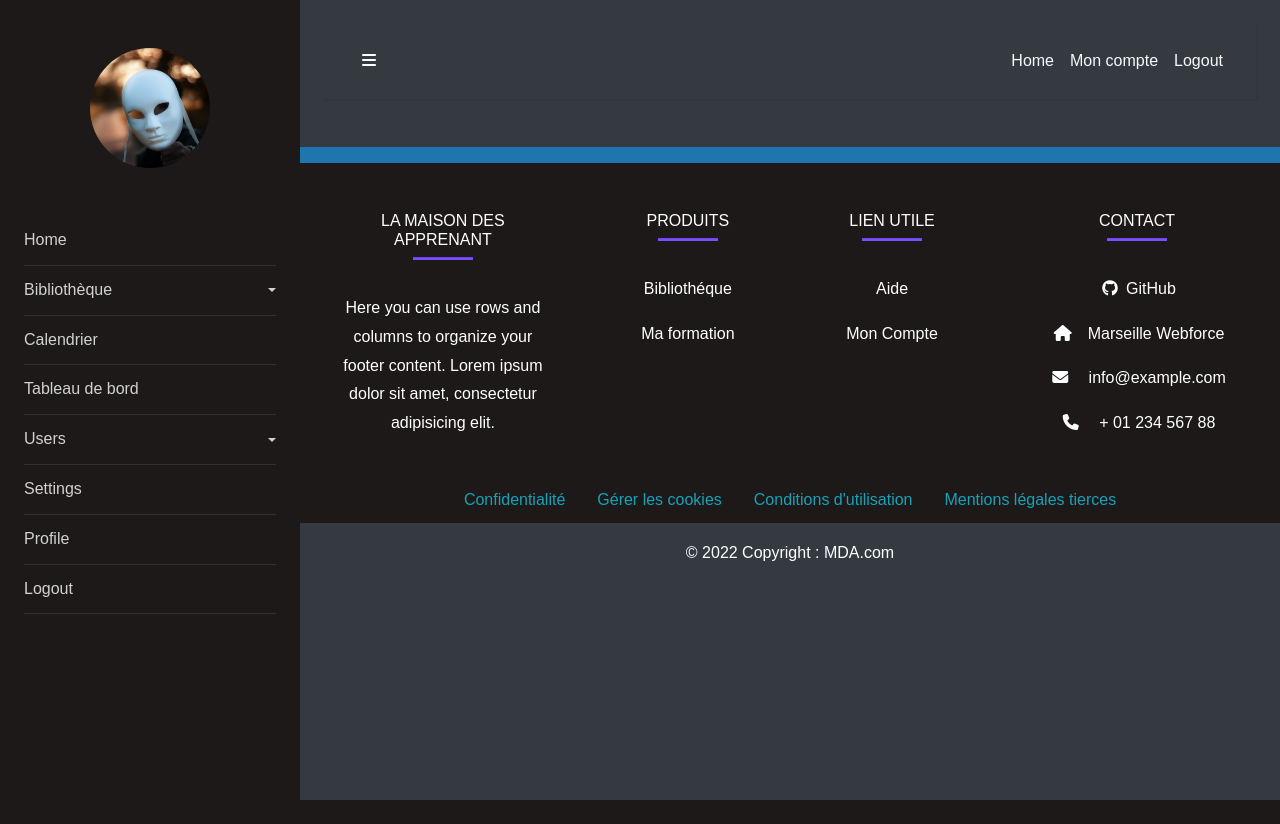
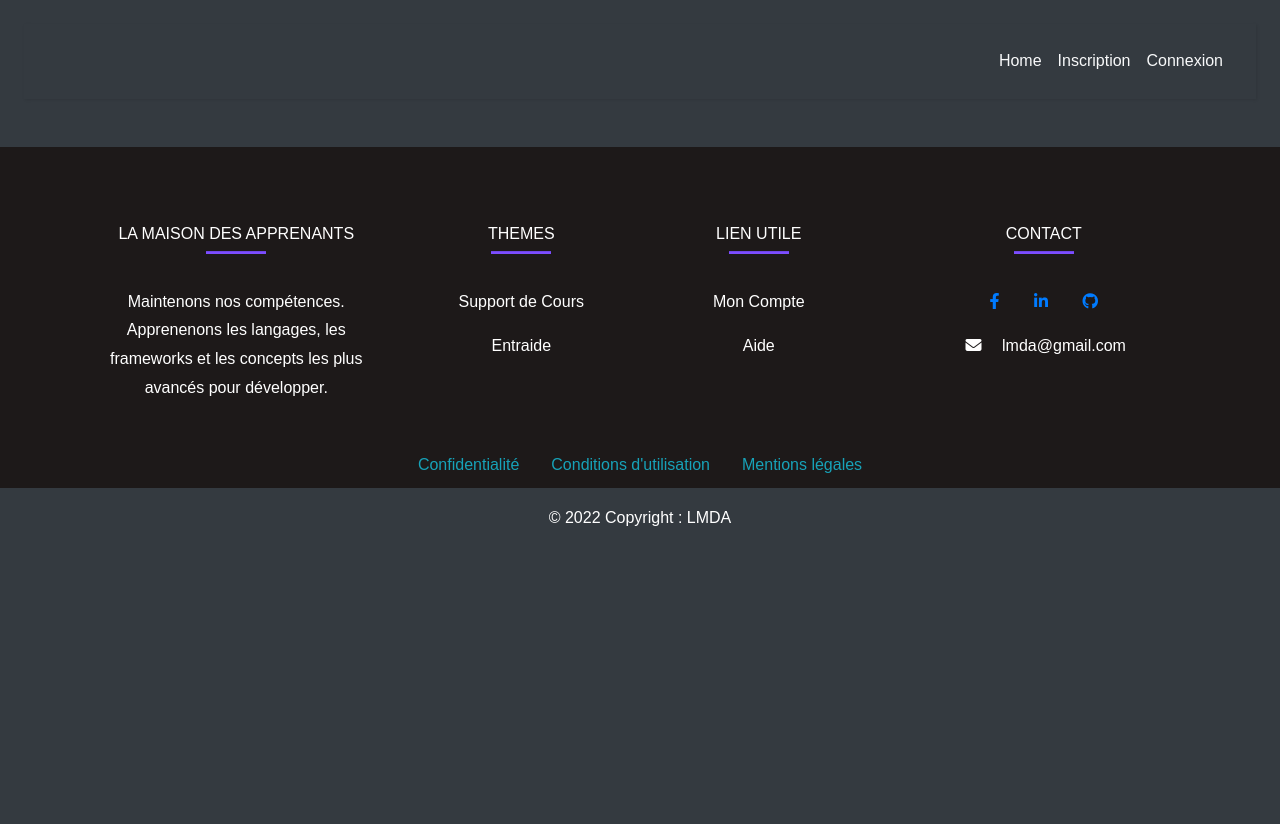
Before and after one commit to Kevin-lepersonnic/maison-des-apprentis, a Symfony app: template templates/base.html.twig in a window 1280 px wide. Before the commit the page ends 800 px from the top, so only its background shows below. Run offline with Twig, Linux system fonts and the light colour scheme; the template is opened without the code that fills it, so the values that code supplies are empty; some libraries are stand-ins or nearby versions.

Commit message:
MAJ Footer Hak1

```diff
--- a/templates/partials/footer.html.twig
+++ b/templates/partials/footer.html.twig
@@ -1,93 +1,92 @@
-
-
-
 <!-- Remove the container if you want to extend the Footer to full width. -->
-<div class="mt-5">
+<div
+	class="mt-5">
 
 	<!-- Footer -->
-    <div
-            class="text-center text-lg-start text-white w-100 bg-black"
-            style="background-color: #1c2331"
-            >
+	<div class="text-center text-lg-start text-white w-100 bg-black" style="background-color: #1c2331">
 		<!-- Section: Social media -->
-      <section
-               class="d-flex justify-content-between p-2"
-               style="background-color: #1f76af"
-               >
-        <!-- Left -->
+		{# <section class="d-flex justify-content-between p-2" style="background-color: #1f76af"><!-- Left -->
 
 							<!-- Right -->
-      </section>
+						</section> #}
 		<!-- Section: Social media -->
 
 		<!-- Section: Links  -->
-      <section >
-        <div class="container text-center text-md-start mt-5">
-          <!-- Grid row -->
-          <div class="row mt-3">
+		<br>
+
+			<section>
+				<div
+				class="container text-center text-md-start mt-5"> <!-- Grid row -->
+				<div
+					class="row mt-3">
 					<!-- Grid column -->
-            <div class="col-md-3 col-lg-4 col-xl-3 mx-auto mb-4">
+					<div
+						class="col-md-3 col-lg-4 col-xl-3 mx-auto mb-4">
 						<!-- Content -->
-              <h6 class="text-uppercase fw-bold">La Maison Des Apprenant </h6>
-              <hr
-                  class="mb-4 mt-0 d-inline-block mx-auto"
-                  style="width: 60px; background-color: #7c4dff; height: 2px"
-                  />
+						<h6 class="text-uppercase fw-bold">La Maison Des Apprenants
+						</h6>
+						<hr class="mb-4 mt-0 d-inline-block mx-auto" style="width: 60px; background-color: #7c4dff; height: 2px"/>
 						<p>
-                Here you can use rows and columns to organize your footer
-                content. Lorem ipsum dolor sit amet, consectetur adipisicing
-                elit.
+							Maintenons nos compétences. Apprenenons les langages, les frameworks et les concepts les plus avancés pour développer.
 						</p>
 					</div>
 					<!-- Grid column -->
 
 					<!-- Grid column -->
-            <div class="col-md-2 col-lg-2 col-xl-2 mx-auto mb-4">
+					<div
+						class="col-md-2 col-lg-2 col-xl-2 mx-auto mb-4">
 						<!-- Links -->
-              <h6 class="text-uppercase fw-bold">Produits</h6>
-              <hr
-                  class="mb-4 mt-0 d-inline-block mx-auto"
-                  style="width: 60px; background-color: #7c4dff; height: 2px"
-                  />
+						<h6 class="text-uppercase fw-bold">Themes</h6>
+						<hr class="mb-4 mt-0 d-inline-block mx-auto" style="width: 60px; background-color: #7c4dff; height: 2px"/>
 						<p>
-                <a href="#!" class="text-white">Bibliothéque </a>
+							<a href="#!" class="text-white">Support de Cours
+							</a>
 						</p>
 						<p>
-                <a href="#!" class="text-white">Ma formation</a>
+							<a href="#!" class="text-white">Entraide</a>
 						</p>
 
 					</div>
 					<!-- Grid column -->
 
 					<!-- Grid column -->
-            <div class="col-md-3 col-lg-2 col-xl-2 mx-auto mb-4">
+					<div
+						class="col-md-3 col-lg-2 col-xl-2 mx-auto mb-4">
 						<!-- Links -->
 						<h6 class="text-uppercase fw-bold">Lien Utile</h6>
-              <hr
-                  class="mb-4 mt-0 d-inline-block mx-auto"
-                  style="width: 60px; background-color: #7c4dff; height: 2px"
-                  />
+						<hr class="mb-4 mt-0 d-inline-block mx-auto" style="width: 60px; background-color: #7c4dff; height: 2px"/>
+						<p>
+							<a href="#!" class="text-white">Mon Compte</a>
+						</p>
 						<p>
 							<a href="#!" class="text-white">Aide</a>
-              </p>
-              <p>
-                <a href="#!" class="text-white">Mon Compte</a>
 						</p>
 					</div>
 					<!-- Grid column -->
 
 					<!-- Grid column -->
-            <div class="col-md-4 col-lg-3 col-xl-3 mx-auto mb-md-0 mb-4">
+					<div
+						class="col-md-4 col-lg-3 col-xl-3 mx-auto mb-md-0 mb-4">
 						<!-- Links -->
 						<h6 class="text-uppercase fw-bold">Contact</h6>
-              <hr
-                  class="mb-4 mt-0 d-inline-block mx-auto"
-                  style="width: 60px; background-color: #7c4dff; height: 2px"
-                  />
-              <p><i class="fa-brands fa-github  m-1 "></i> GitHub</p>
-              <p><i class="fas fa-home mr-3 m-1"></i>Marseille Webforce</p>
-              <p><i class="fas fa-envelope mr-3  m-1"></i> info@example.com</p>
-              <p><i class="fas fa-phone mr-3  m-1"></i> + 01 234 567 88</p>
+						<hr class="mb-4 mt-0 d-inline-block mx-auto" style="width: 60px; background-color: #7c4dff; height: 2px"/>
+						<p>
+							<a aria-label="page facebook" href="" target="_blank" rel="noreferrer" style="margin-right: 30px;">
+								<i class="fab fa-facebook-f" aria-hidden="true"></i>
+							</a>
+							<a aria-label="page linkedin" href="" target="_blank" rel="noreferrer" style="margin-right: 30px;">
+								<i class="fab fa-linkedin-in" aria-hidden="true"></i>
+							</a>
+							<a aria-label="page github" href="" target="_blank" rel="noreferrer">
+								<i class="fab fa-github" aria-hidden="true"></i>
+							</a>
+						</p>
+
+
+						<p>
+							<i class="fas fa-envelope mr-3  m-1"></i>
+							lmda@gmail.com</p>
+
 					</div>
 					<!-- Grid column -->
 				</div>
@@ -97,37 +96,26 @@
 		<!-- Section: Links  -->
 
 
-
 		<ul class="nav justify-content-center ">
 			<li class="nav-item">
-    <a class="nav-link active text-info" aria-current="page" href="#"> Confidentialité</a>
+				<a class="nav-link active text-info" aria-current="page" href="#">
+					Confidentialité</a>
 			</li>
 			<li class="nav-item">
-    <a class="nav-link text-info" href="#"> Gérer les cookies</a>
+				<a class="nav-link text-info" href="#">
+					Conditions d'utilisation</a>
 			</li>
 			<li class="nav-item">
-    <a class="nav-link text-info" href="#"> Conditions d'utilisation</a>
-  </li>
-  <li class="nav-item">
-    <a class="nav-link text-info"> Mentions légales tierces</a>
+				<a class="nav-link text-info">
+					Mentions légales</a>
 			</li>
 		</ul>
 
 
 		<!-- Copyright -->
-      <div
-           class="text-center p-3 bg-dark"
-           style="background-color: rgba(0, 0, 0, 0.2)"
-           >
-        © 2022 Copyright : MDA.com</a
-          >
+		<div class="text-center p-3 bg-dark" style="background-color: rgba(0, 0, 0, 0.2)">
+			© 2022 Copyright : LMDA</a>
 	</div>
 	<!-- Copyright -->
 </div>
-    <!-- Footer -->
-
-  </div>
-  <!-- End of .container -->
-
-<script src="https://cdn.jsdelivr.net/npm/@popperjs/core@2.11.5/dist/umd/popper.min.js" integrity="sha384-Xe+8cL9oJa6tN/veChSP7q+mnSPaj5Bcu9mPX5F5xIGE0DVittaqT5lorf0EI7Vk" crossorigin="anonymous"></script>
-<script src="https://cdn.jsdelivr.net/npm/bootstrap@5.2.0-beta1/dist/js/bootstrap.min.js" integrity="sha384-kjU+l4N0Yf4ZOJErLsIcvOU2qSb74wXpOhqTvwVx3OElZRweTnQ6d31fXEoRD1Jy" crossorigin="anonymous"></script>
+<!-- Footer --></div><!-- End of .container --><script src="https://cdn.jsdelivr.net/npm/@popperjs/core@2.11.5/dist/umd/popper.min.js" integrity="sha384-Xe+8cL9oJa6tN/veChSP7q+mnSPaj5Bcu9mPX5F5xIGE0DVittaqT5lorf0EI7Vk" crossorigin="anonymous"></script><script src="https://cdn.jsdelivr.net/npm/bootstrap@5.2.0-beta1/dist/js/bootstrap.min.js" integrity="sha384-kjU+l4N0Yf4ZOJErLsIcvOU2qSb74wXpOhqTvwVx3OElZRweTnQ6d31fXEoRD1Jy" crossorigin="anonymous"></script>
--- a/templates/partials/header.html.twig
+++ b/templates/partials/header.html.twig
@@ -1,4 +1,4 @@
-{% set user = {'firstName': 'Marco', 'lastName': 'Polo', 'role': 'user', 'isConnected': true} %}
+{% set user = {'firstName': 'Marco', 'lastName': 'Polo', 'role': 'user', 'isConnected': false} %}
 
 {% if user.isConnected %}
 
```
Lines whose indentation alone changed are shown as unchanged.
